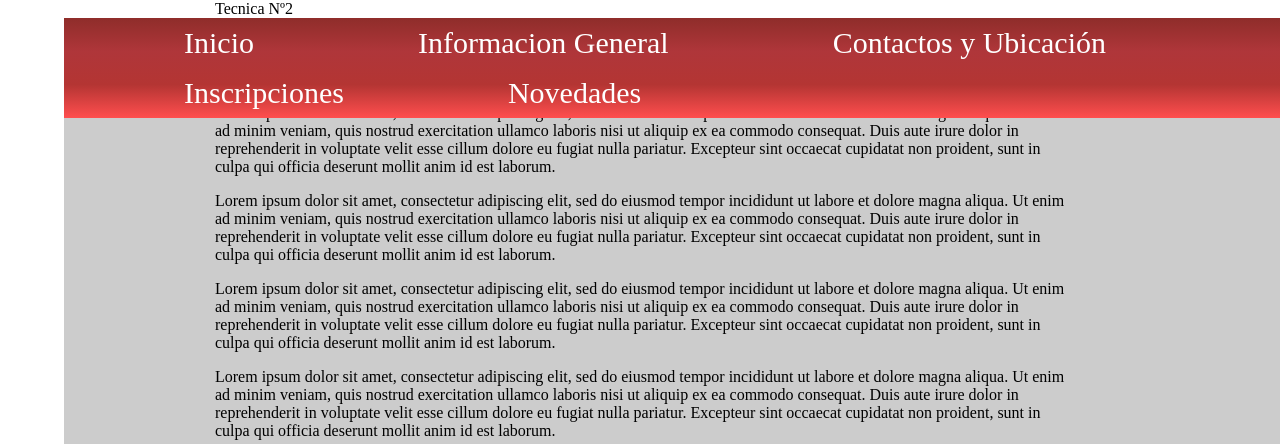
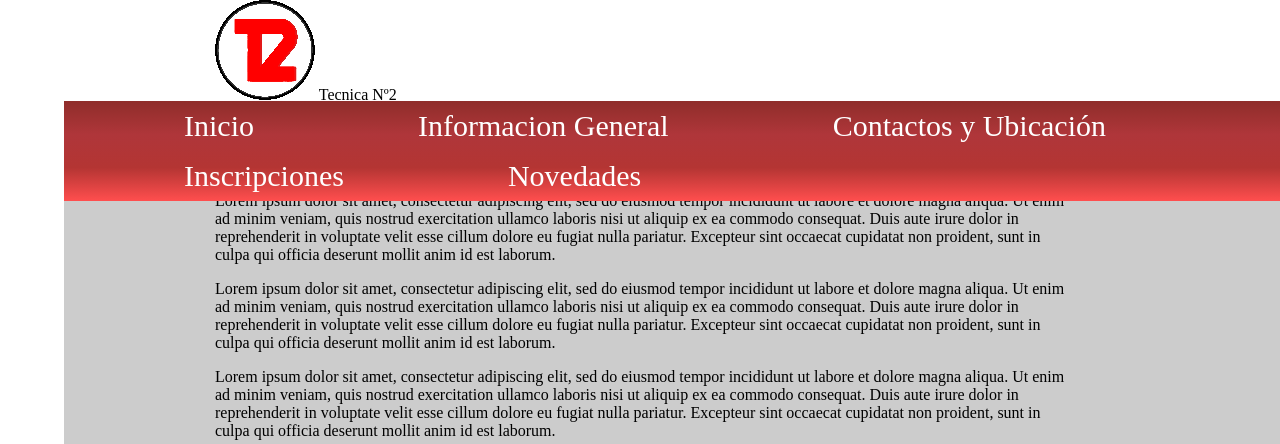
Before and after one commit to GabiDam/TecnicaN2.github.io, a PHP site: page /iniciohtml.html in a window 1280 px wide; the page is wider, and only the part inside the window is pictured. Shown: the top 444 px of that part. Run offline with PHP 8.4, Linux system fonts and the light colour scheme.

Commit message:
Update logo
Implemente el logo y cree una clase "contenedorImg" espesifica para poder moverlo y tocar cosas por afura del la clase "contenedor" de las letras

```diff
--- a/iniciohtml.html
+++ b/iniciohtml.html
@@ -14,7 +14,9 @@
     <body>
 
         <header class="header">
-            <div class="contenedor">
+            <div class="contenedorImg">
+                <img src="T2logo.png">
+
                 <a class="logo"> Tecnica Nº2 </a>
             </div>
 
--- a/style.css
+++ b/style.css
@@ -10,7 +10,15 @@ body{
 
 
 .contenedor{
-    width: 85%;
+    width: 80%;
+
+    max-width: 850px;
+
+    margin: 0 auto;
+  }
+
+  .contenedorImg{
+    width: 100%;
 
     max-width: 850px;
 
@@ -33,7 +41,7 @@ body{
   width: 100%;
   margin-left: 5%;
   position: fixed;
-  top: 2px;
+  top: 85px;
 }
 
  .navigation{
@@ -73,6 +81,7 @@ body{
 }
 
 
+
 #carlos{
 
   width: 100%;
```
Also changed, not shown: T2logo.png (added).
